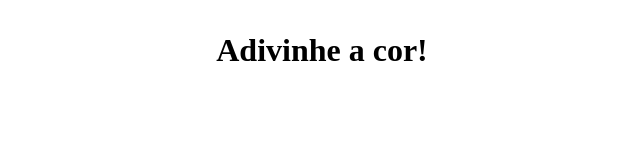
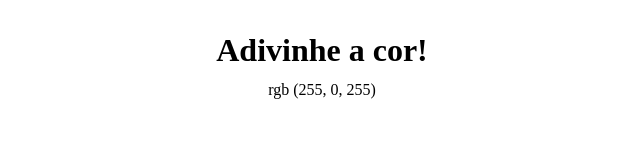
Before and after one commit to Talisson-Sozinho/project-color-guess, a website: page index.html in a window 1280 px wide. Shown: the whole page, without its empty margins (318-958 px from the left). Drawn offline with Linux system fonts and the light colour scheme.

Commit message:
feito - requisito 02

```diff
--- a/index.html
+++ b/index.html
@@ -11,6 +11,12 @@
   <header>
     <h1 id="title">Adivinhe a cor!</h1>
   </header>
+  <main>
+    <div id='color-adivinhe-container'>
+      <p>rgb</p>
+      <p id="rgb-color">(255, 0, 255)</p>
+    </div>
+  </main>
   <script type="text/javascript" src="./script.js"></script>
 </body>
 </html>
--- a/style.css
+++ b/style.css
@@ -8,3 +8,13 @@
   text-align: center;
   margin-top: 1em;
 }
+
+main {
+  text-align: center;
+  padding-top: 0.75em;
+}
+
+main p {
+  display: inline;
+  background-color: '';
+}
```
